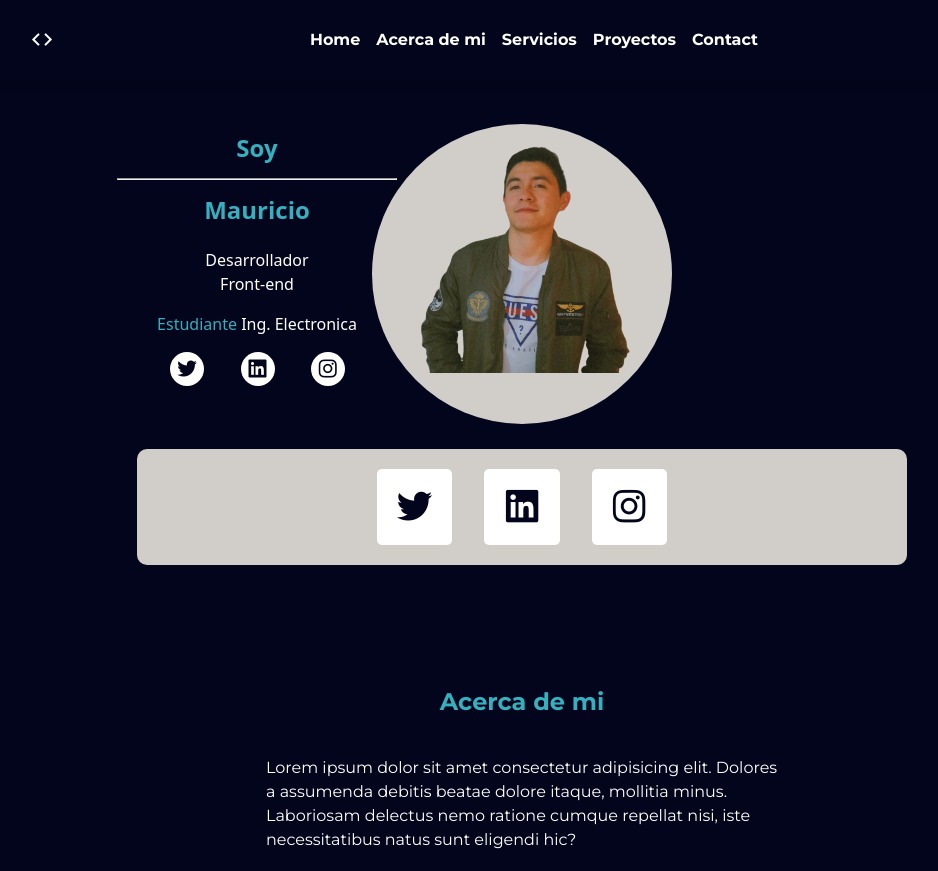
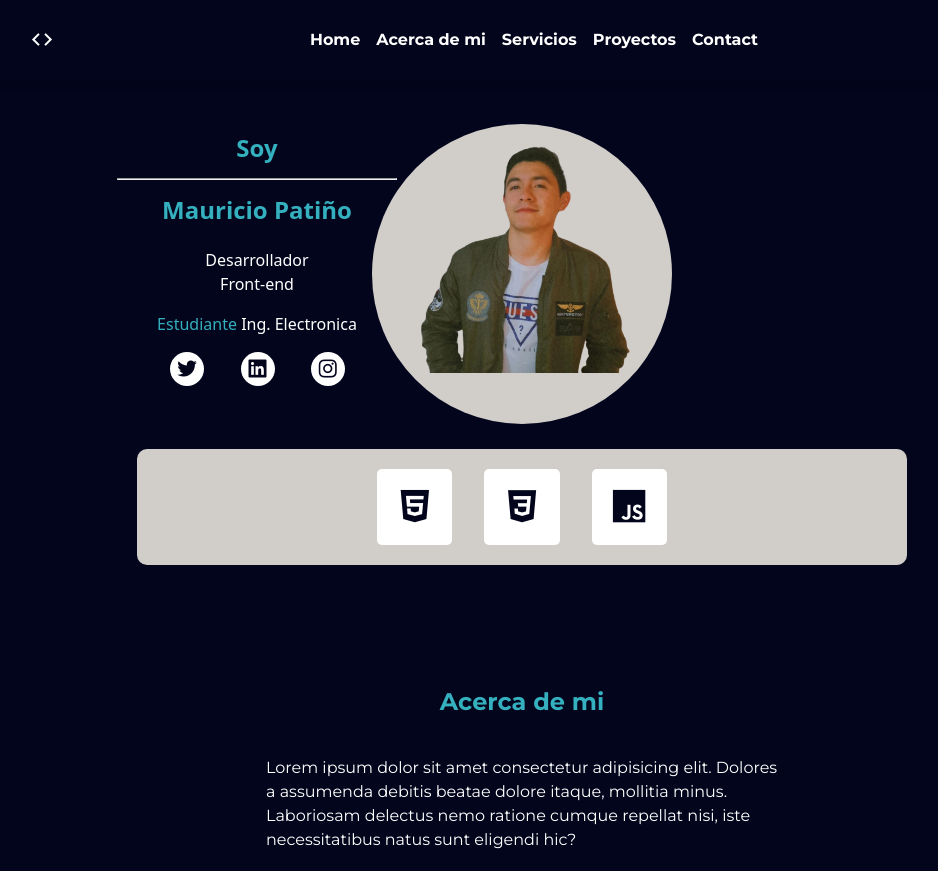
Before and after one commit to Maurici0Patin0/Portafolio, a plain HTML site: page index.html in a window 1280 px wide. Shown: the top 871 px of the page, without its empty margins (118-1056 px from the left). Drawn offline with nearby package versions, Linux system fonts and the light colour scheme.

Commit message:
agregando icons html_css_js

```diff
--- a/index.html
+++ b/index.html
@@ -48,7 +48,7 @@
 
         <div class="home__info">
           <h2>Soy
-            <hr><span>Mauricio</span>
+            <hr><span>Mauricio Patiño</span>
           </h2>
           <p>Desarrollador<br>Front-end</p>
           <p><span>Estudiante</span>  Ing. Electronica</p>
@@ -68,9 +68,9 @@
 
         </div>
         <div class="home__social">
-          <i class='bx bxl-twitter' src="./assets/iconos/twitter.svg"></i>
-          <i class='bx bxl-linkedin-square' src="./assets/iconos/linkedin.svg"></i>
-          <i class='bx bxl-instagram' src="./assets/iconos/instagram.svg"></i>
+          <i class='bx bxl-html5' src="./assets/iconos/html5.svg"></i>
+          <i class='bx bxl-css3' src="./assets/iconos/css3.svg"></i>
+          <i class='bx bxl-javascript' src="./assets/iconos/javascript.svg"></i>
         </div>
       </div>
 
@@ -125,7 +125,7 @@
   </div>
 
   <div id="projects" class="projects">
-    <h2 class="title projects__title">Mi portafolio</h2>
+    <h2 class="title projects__title">Proyectos</h2>
     <div class="projects__img">
       <img src="./assets/img/ejemplo1.jpg" alt="ejemplo1.jpg">
       <img src="./assets/img/ejemplo2.jpg" alt="ejemplo2.jpg">
@@ -135,7 +135,7 @@
   </div>
 
   <section id="contact" class="contact">
-    <h2 class="title projects__title">Contáctame</h2>
+    <h2 class="title contact__title">Contáctame</h2>
 
     <div class="contac__container">
       <div class="box celular">
```
Also changed, not shown: assets/iconos/css3.svg (added), assets/iconos/html5.svg (added), assets/iconos/javascript.svg (added).
